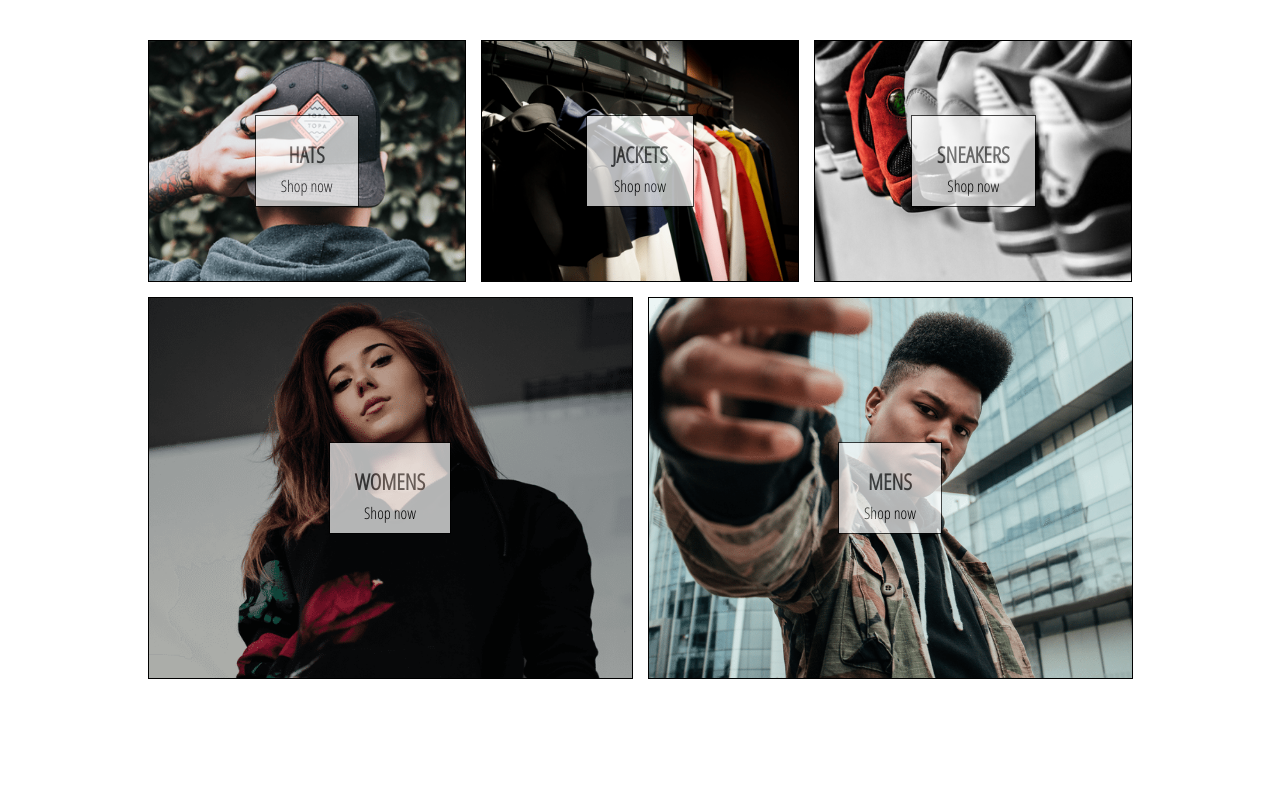
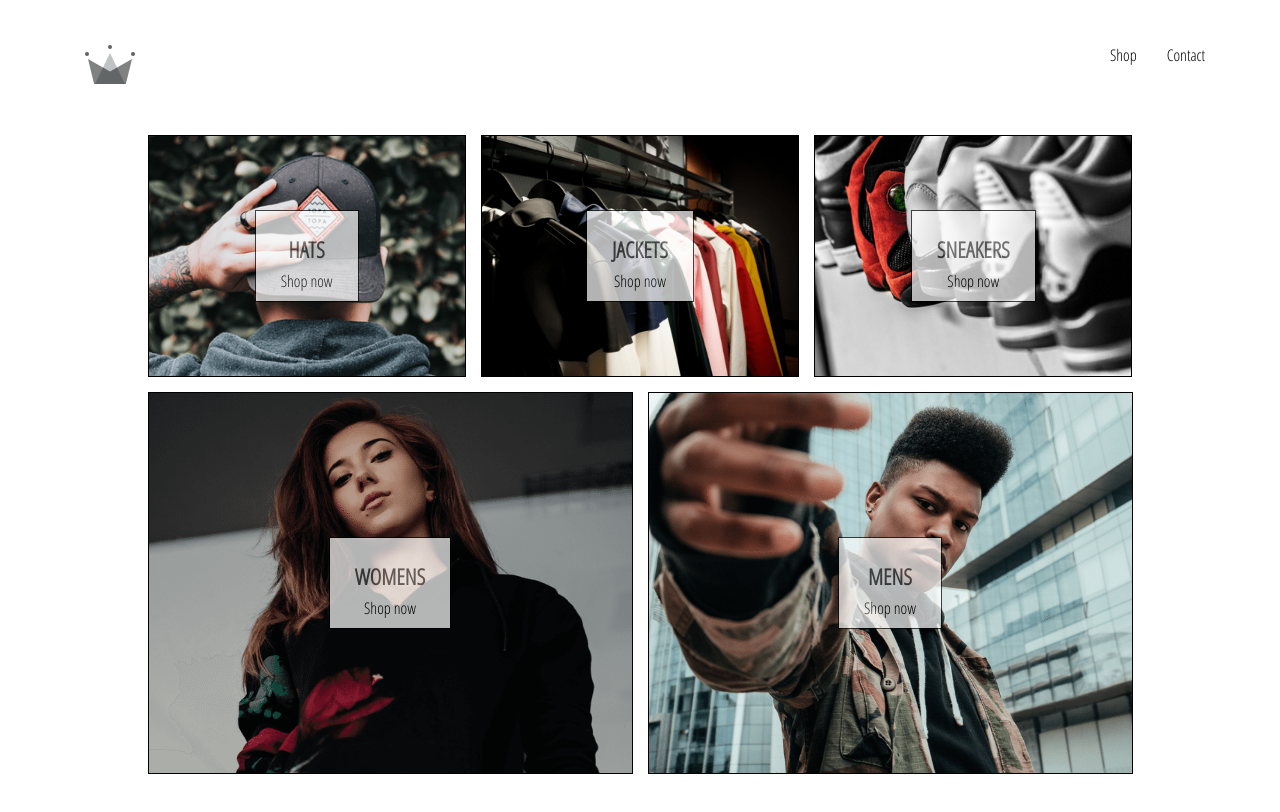
Before and after one commit to codepandit/crown-clothing, a React (Create React App) app: page / in a window 1280 px wide. Shown: the top 812 px of the page. Built offline with nearby package versions, Linux system fonts and the light colour scheme.

Commit message:
added header componenet

```diff
--- a/src/App.js
+++ b/src/App.js
@@ -4,6 +4,7 @@
 import './App.css';
 import { HomePage } from './pages/homepage/homepage.component';
 import ShopPage from './pages/shop/shop.component';
+import Header from './components/header/header.component';
 
 const HatsPage = () => (
   <div>
@@ -16,6 +17,7 @@
 function App() {
   return (
     <div>
+      <Header />
       <Switch>
         <Route exact path='/' component={ HomePage }/>
         <Route exact path='/shop' component={ ShopPage }/>
--- /dev/null
+++ b/src/components/header/header.component.jsx
@@ -0,0 +1,20 @@
+import React from 'react';
+import { Link } from 'react-router-dom';
+import { ReactComponent as Logo } from '../../assets/crown.svg';
+
+
+import './header.styles.scss';
+
+const Header = () => (
+  <div className='header'>
+    <Link className='logo-container' to="/">
+      <Logo className='logo' />
+    </Link>
+    <div className='options'>
+      <Link className='option' to='/shop'>Shop</Link>
+      <Link className='option' to='/contact'>Contact</Link>
+    </div>
+  </div>
+)
+
+export default Header;
--- /dev/null
+++ b/src/components/header/header.styles.scss
@@ -0,0 +1,30 @@
+.header {
+    height: 70px;
+    width: 100%;
+    display: flex;
+    justify-content: space-between;
+    margin-bottom: 25px;
+
+    .logo-container {
+      height: 100%;
+      width: 70px;
+      padding: 25px;
+    }
+
+    .options {
+      width: 50%;
+      height: 100%;
+      display: flex;
+      align-items: center;
+      justify-content: flex-end;
+
+      & > a {
+         text-decoration: none;
+         color: black;
+      }
+
+      .option {
+        padding: 10px 15px;
+      }
+    }
+  }
```
Also changed, not shown: src/assets/crown.svg (added).
